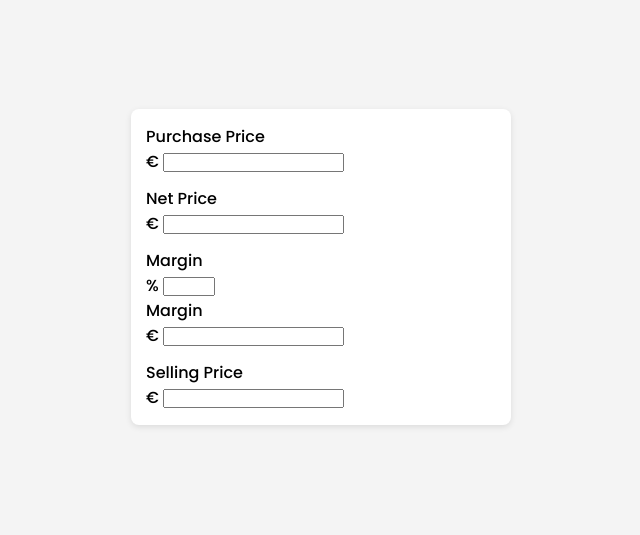
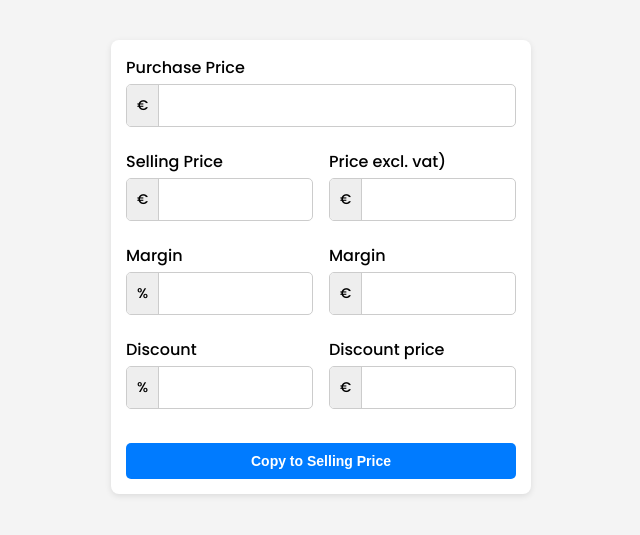
Before and after one commit to 128476235/calculator, a plain HTML site: page index.html in a window 1280 px wide. Shown: the part 133-668 px from the top of the page, without its empty margins (319-959 px from the left). Drawn offline with Linux system fonts and the light colour scheme.

Commit message:
Update index.html

```diff
--- a/index.html
+++ b/index.html
@@ -11,13 +11,7 @@
    <meta name="apple-mobile-web-app-status-bar-style" content="black-translucent">
    <meta name="theme-color" content="#ffffff">
    <link rel="manifest" href="manifest.json">
-   <script>
-       if ('serviceWorker' in navigator) {
-           navigator.serviceWorker.register('/service-worker.js')
-               .then(registration => console.log('Service Worker registered with scope:', registration.scope))
-               .catch(error => console.log('Service Worker registration failed:', error));
-       }
-   </script>
+   <link href="https://fonts.googleapis.com/css2?family=Poppins:wght@300;500;700&display=swap" rel="stylesheet">
    <style>
        * { margin: 0; padding: 0; box-sizing: border-box; }
        html, body {
@@ -27,10 +21,83 @@
            padding: 2vw;
        }
        .container {
-           width: 100%; max-width: 380px; background: white;
+           width: 100%; max-width: 420px; background: white;
            padding: 15px; border-radius: 8px;
            box-shadow: 0 2px 6px rgba(0, 0, 0, 0.1);
            display: flex; flex-direction: column; gap: 12px;
+       }
+       .field { display: flex; flex-direction: column; gap: 4px; }
+       label { font-weight: 500; text-align: left; }
+       .row {
+           display: flex;
+           flex-wrap: wrap; /* Ensures that the fields wrap on mobile */
+           gap: 16px;
+       }
+       .row .field {
+           flex: 1;
+           min-width: 160px; /* Ensures that the fields don't shrink too small on mobile */
+       }
+       .input-group {
+           display: flex;
+           align-items: center;
+           border: 1px solid #ccc;
+           border-radius: 5px;
+           overflow: hidden;
+       }
+       .input-group span {
+           background: #eee;
+           padding: 10px;
+           font-size: 14px;
+           border-right: 1px solid #ccc;
+           font-weight: 500; /* Poppins Medium for currency and percentage symbols */
+       }
+       .input-group input {
+           width: 100%; padding: 10px; border: none;
+           font-size: 14px; text-align: left;
+           border-radius: 0 5px 5px 0;
+           font-weight: 500; /* Poppins Medium */
+       }
+       /* Remove number input arrows */
+       input[type="number"]::-webkit-outer-spin-button,
+       input[type="number"]::-webkit-inner-spin-button {
+           -webkit-appearance: none;
+           margin: 0;
+       }
+       input[type="number"] {
+           -moz-appearance: textfield;
+           appearance: textfield;
+       }
+       .input-group input[type="number"] {
+           -webkit-appearance: none;
+           -moz-appearance: none;
+           appearance: none;
+       }
+       button {
+           padding: 10px 15px;
+           background-color: #007bff;
+           color: white;
+           border: none;
+           cursor: pointer;
+           font-size: 14px;
+           border-radius: 5px;
+           width: 100%;
+           margin-top: 12px;
+           font-weight: 700; /* Poppins Bold */
+       }
+       button:hover {
+           background-color: #0056b3;
+       }
+       .input-group {
+           margin-bottom: 10px;
+       }
+       .field {
+           width: 100%; /* Purchase Price field will span the full width */
+       }
+       /* Move Net Price to the left of Selling Price */
+       .row-net-price-sell {
+           display: flex;
+           flex-direction: row-reverse;
+           gap: 16px;
        }
    </style>
 </head>
@@ -43,11 +110,20 @@
                <input type="number" id="purchasePrice" min="0" oninput="calculate()">
            </div>
        </div>
+       <div class="row-net-price-sell">
            <div class="field">
-           <label>Net Price</label>
+               <label>Price excl. vat)</label>
                <div class="input-group">
                    <span>€</span>
                    <input type="number" id="netPrice" min="0" oninput="calculateFromNetPrice()">
+               </div>
+           </div>
+           <div class="field">
+               <label>Selling Price</label>
+               <div class="input-group">
+                   <span>€</span>
+                   <input type="number" id="sellPrice" min="0" oninput="calculate()">
+               </div>
            </div>
        </div>
        <div class="row">
@@ -66,13 +142,23 @@
                </div>
            </div>
        </div>
+       <div class="row">
            <div class="field">
-           <label>Selling Price</label>
+               <label>Discount</label>
+               <div class="input-group">
+                   <span>%</span>
+                   <input type="number" id="discountPercentage" min="0" max="99" oninput="calculateDiscount()">
+               </div>
+           </div>
+           <div class="field">
+               <label>Discount price</label>
                <div class="input-group">
                    <span>€</span>
-               <input type="number" id="sellPrice" min="0" oninput="calculate()">
+                   <input type="number" id="sellPriceWithDiscount" min="0" readonly>
                </div>
            </div>
+       </div>
+       <button type="button" id="copyToSellPrice" onclick="copyToSellingPrice()">Copy to Selling Price</button>
    </div>
 
    <script>
@@ -83,6 +169,10 @@
        function calculate() {
            let purchasePrice = parseFloat(document.getElementById('purchasePrice').value) || 0;
            let sellingPrice = parseFloat(document.getElementById('sellPrice').value) || 0;
+
+           // Reset Discount and Discounted Price when Selling Price is manually adjusted
+           document.getElementById('discountPercentage').value = '';
+           document.getElementById('sellPriceWithDiscount').value = '';
 
            if (purchasePrice > 0 && sellingPrice > 0) {
                let netPrice = sellingPrice / 1.21;
@@ -101,6 +191,10 @@
            let netPrice = parseFloat(document.getElementById('netPrice').value) || 0;
            let purchasePrice = parseFloat(document.getElementById('purchasePrice').value) || 0;
 
+           // Reset Discount and Discounted Price when Net Price is manually adjusted
+           document.getElementById('discountPercentage').value = '';
+           document.getElementById('sellPriceWithDiscount').value = '';
+
            if (netPrice > 0) {
                let sellingPrice = netPrice * 1.21;
                let profitAmount = netPrice - purchasePrice;
@@ -117,6 +211,10 @@
        function calculateMargin() {
            let purchasePrice = parseFloat(document.getElementById('purchasePrice').value) || 0;
            let profitMargin = parseFloat(document.getElementById('profitMargin').value) || 0;
+
+           // Reset Discount and Discounted Price when Margin is manually adjusted
+           document.getElementById('discountPercentage').value = '';
+           document.getElementById('sellPriceWithDiscount').value = '';
 
            if (profitMargin > 99) {
                profitMargin = 99;
@@ -138,6 +236,10 @@
            let purchasePrice = parseFloat(document.getElementById('purchasePrice').value) || 0;
            let profitAmount = parseFloat(document.getElementById('profitAmount').value) || 0;
 
+           // Reset Discount and Discounted Price when Profit Amount is manually adjusted
+           document.getElementById('discountPercentage').value = '';
+           document.getElementById('sellPriceWithDiscount').value = '';
+
            if (purchasePrice > 0) {
                let netPrice = purchasePrice + profitAmount;
                let sellingPrice = netPrice * 1.21;
@@ -153,6 +255,35 @@
                document.getElementById('profitMargin').value = roundDown(profitMargin);
            }
        }
+
+       function calculateDiscount() {
+           let sellingPrice = parseFloat(document.getElementById('sellPrice').value) || 0;
+           let discountPercentage = parseFloat(document.getElementById('discountPercentage').value) || 0;
+
+           // Reset Discounted Price when Discount is manually adjusted
+           document.getElementById('sellPriceWithDiscount').value = '';
+
+           if (sellingPrice > 0 && discountPercentage >= 0) {
+               let discountAmount = (sellingPrice * discountPercentage) / 100;
+               let newSellingPrice = sellingPrice - discountAmount;
+               document.getElementById('sellPriceWithDiscount').value = roundDown(newSellingPrice);
+           }
+       }
+
+       function copyToSellingPrice() {
+           // Haal de waarde van Discounted Price
+           let sellPriceWithDiscount = document.getElementById('sellPriceWithDiscount').value;
+
+           // Zet de waarde in het Selling Price veld
+           document.getElementById('sellPrice').value = sellPriceWithDiscount;
+
+           // Reset Discount and Discounted Price fields
+           document.getElementById('discountPercentage').value = '';
+           document.getElementById('sellPriceWithDiscount').value = '';
+
+           // Roep de calculate() functie aan om de marges en netprijs te herberekenen
+           calculate();
+       }
    </script>
 </body>
 </html>
```
Lines whose indentation alone changed are shown as unchanged.
